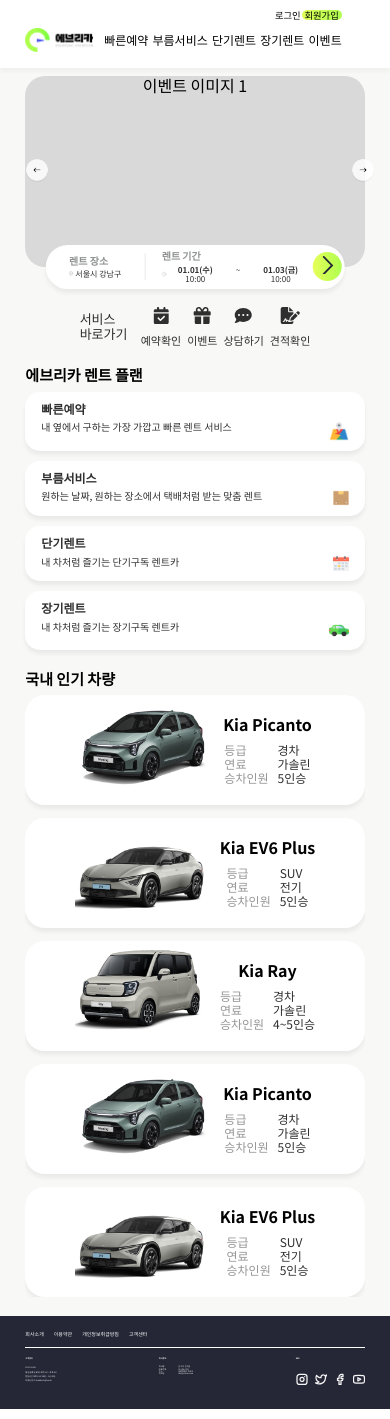
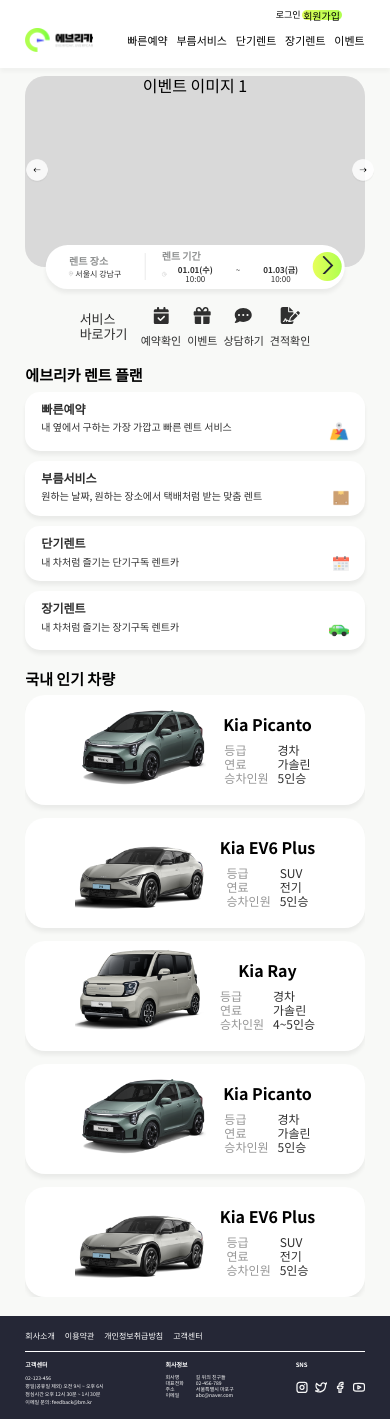
Before and after one commit to STERNDELFTIN/everycar-frontend, a React (Create React App) app in the folder everycar-frontend/: page / in a window 390 px wide. Built offline with nearby package versions, Linux system fonts and the light colour scheme.

Commit message:
상단메뉴, footer 폰트 조정

```diff
--- a/everycar-frontend/src/App.css
+++ b/everycar-frontend/src/App.css
@@ -29,6 +29,8 @@
   vertical-align:middle;
   align-items: center;
   gap: 20px;
+  justify-content: space-between;
+  font-size: clamp(10px, 1vw, 20px);
 }
 .menu-container {
   width: 72%;
@@ -76,6 +78,9 @@
   display: flex;
   gap: 10px;
 }
+.footer-link-container a {
+  font-size: clamp(10px, 1vw, 30px) !important;
+}
 
 .footer-content {
   display: flex;
@@ -84,6 +89,7 @@
 .footer-content h4 {
   margin-bottom: 30px;
 }
+
 
 .customer-service, .company-info, .sns-link-container { display: flex; flex-direction: column; gap: 2px; }
 
@@ -105,13 +111,19 @@
   }
   .center-menu {
     width: 55%;
-    font-size: 13px;
+    font-size: clamp(11px, 1vw, 20px);
   }
   .right-menu {
-    font-size: 10px;
+    font-size: clamp(9px, 0.8vw, 21px);
   }
   .register {
     width: 63px; height: 25px;
+  }
+  .customer-service h4, .company-info h4, .sns-title {
+    font-size: clamp(10px, 1vw, 15px);
+  }
+  .footer-content {
+    font-size: clamp(8px, 0.9vw, 14px) !important;
   }
 
   /* footer */
@@ -141,12 +153,10 @@
   }
   .center-menu {
     width: 75%;
-    font-size: 12px;
   }
   .right-menu {
     position: absolute;
     height: 30px;
-    font-size: 7px;
     right: 0%;
     top: 2%;
   }
@@ -200,12 +210,10 @@
   }
   .center-menu {
     width: 70%;
-    font-size: 12px;
   }
   .right-menu {
     position: absolute;
     height: 35px;
-    font-size: 9.3px;
     right: 6.8%;
     top: -3%;
   }
@@ -217,21 +225,14 @@
   .footer > div {
     width: 87%;
   }
-  .footer-link-container a {
-    font-size: 5px !important;
-  }
+
   .line {
     margin: 10px 0 !important;
-  }
-  .customer-service h4, .company-info h4, .sns-title {
-    font-size: 2px;
   }
   .company-info {
     gap: 1px !important;
   }
-  .footer-content {
-    font-size: 2px !important;
-  }
+
   .footer-content h4 {
     margin-bottom: 5px;
   }
```
Also changed, not shown: everycar-frontend/src/components/ChangeBgAfterClick.js (added).
